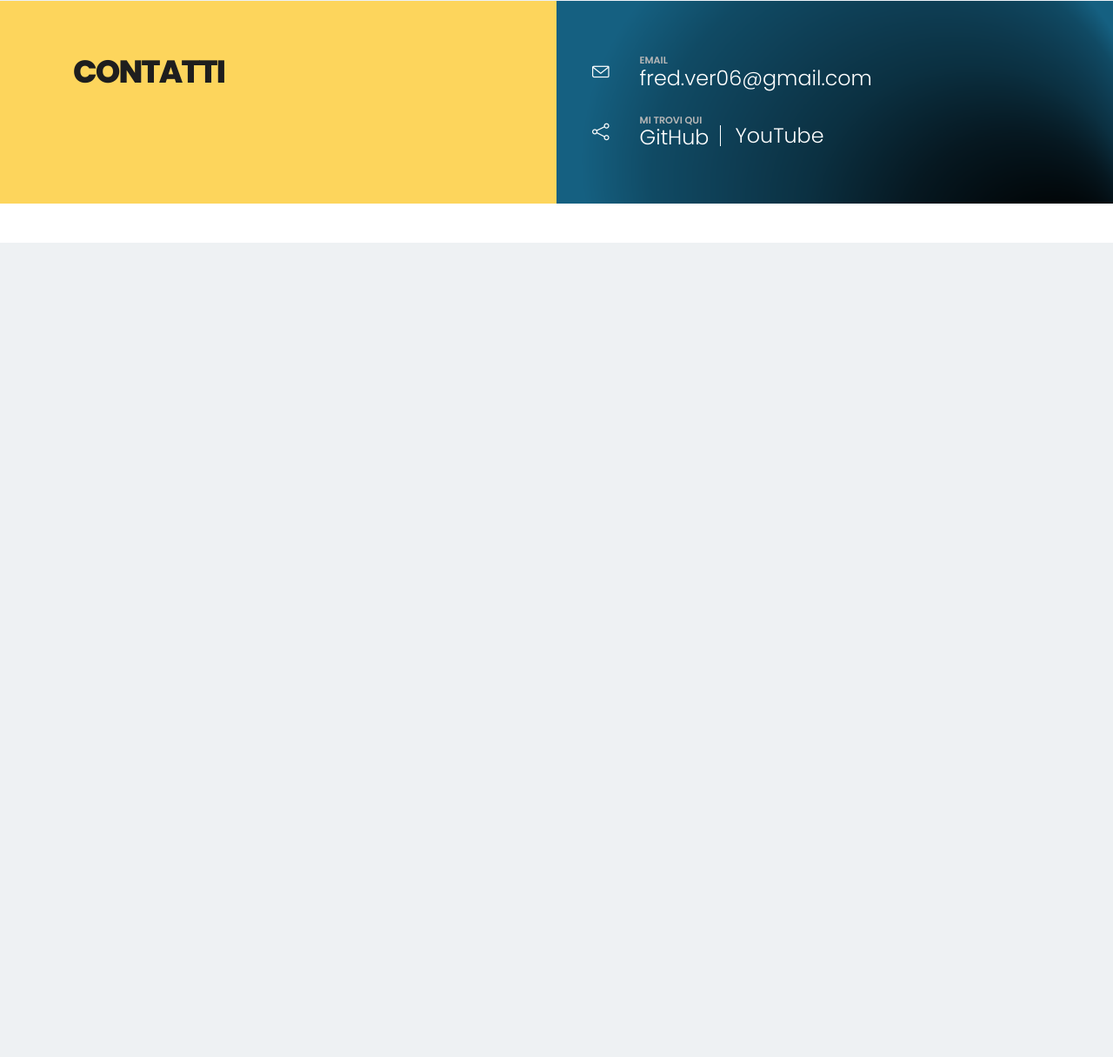
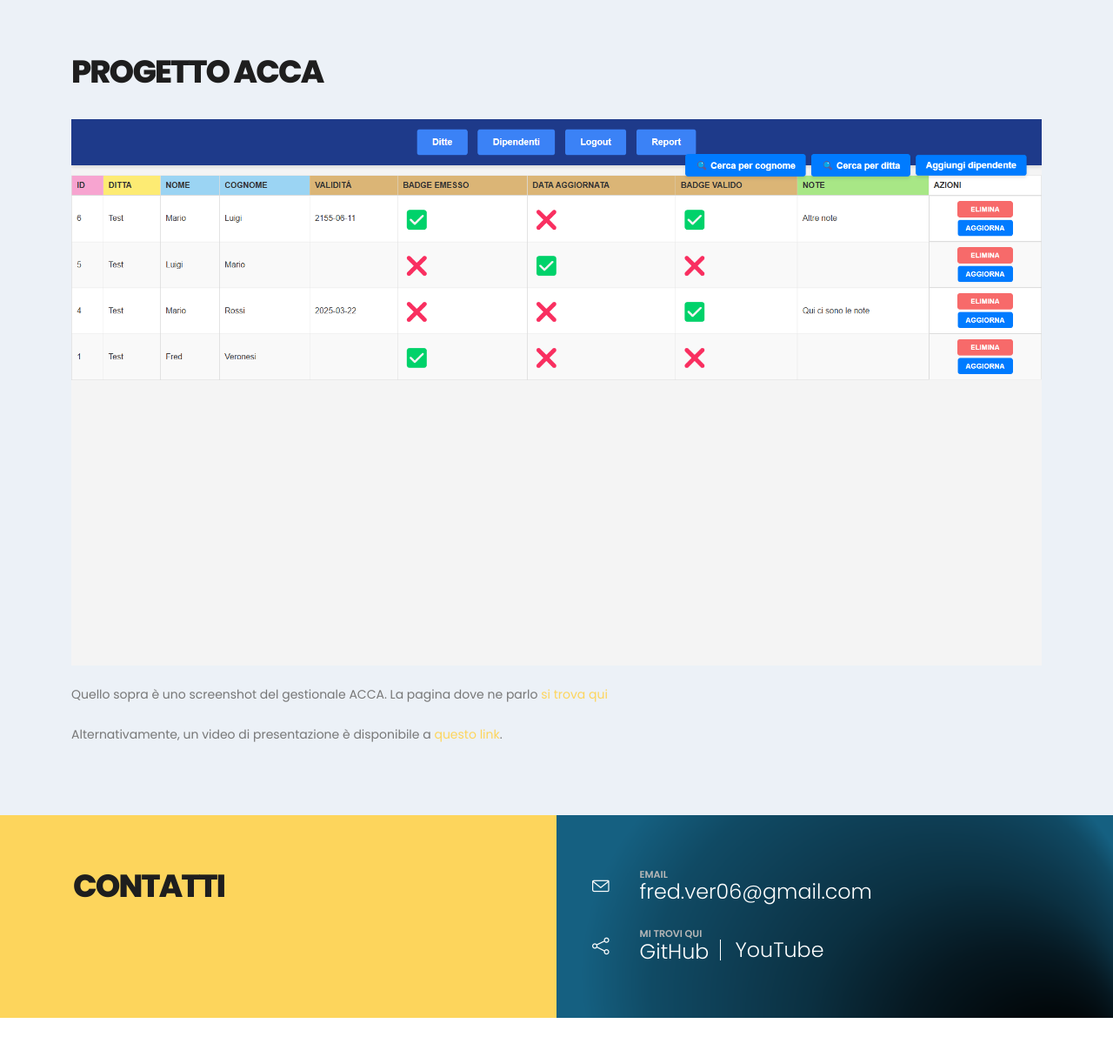
Before and after one commit to fredneedsausername/personalsite, a Flask app: page / in a window 1280 px wide. Shown: the part 2496-3711 px from the top of the page at 87% size. Before the commit the page ends 2775 px from the top, so only its background shows below. Run offline with Flask 3, Linux system fonts and the light colour scheme; data that the repository does not hold is empty; parts of the project's set-up code (start-up, migrations or seed data) failed here and were passed over; some libraries are stand-ins or nearby versions.

Commit message:
Just have to add the links to the presentation video

```diff
--- a/static/css/other.css
+++ b/static/css/other.css
@@ -127,3 +127,9 @@
 .text-color-studente-presso {
     color: #878787;
 }
+
+.responsive-image {
+    width: 100%;
+    height: auto;
+    margin-bottom: 20px;
+}
--- a/templates/acca.html
+++ b/templates/acca.html
@@ -19,7 +19,7 @@
                     <p>Mi è stata commissionata la realizzazione di un gestionale per la gestione di accesso ai cantieri per un'azienda locale di subappaltazione operai.<p>
                     <p>Un video di presentazione è disponibile a <a href="INSERIRE LINK QUI">questo link</a>.</p>
                     <p>Il nome ACCA è una crasi di "accesso" e "cantieri".<p>
-                    <p>L'azienda conta circa 3900 dipendenti in circa 650 aziende supappaltate.</p>
+                    <p>L'azienda conta circa 3900 dipendenti in circa 650 aziende subappaltate.</p>
                     <p>L'azienda è all'avanguardia, e mi ha permesso di pubblicare tutto il codice con una licenza open source BSD 2 clause</p>
                     <br>
                     <h3 class="text-color-dark text-uppercase font-weight-extra-bold">Dettagli tecnici</h3>
--- a/templates/index.html
+++ b/templates/index.html
@@ -175,4 +175,16 @@
             </div>
         </div>
     </section>
+    <section id="" class="section section-secondary section-no-border m-0">
+        <div class="container">
+            <div class="row">
+                <div class="col">
+                    <h1 class="text-color-dark text-uppercase font-weight-extra-bold">Progetto ACCA</h1>
+                    <img src="{{ url_for('static', filename = 'img/screen-dipendente.png') }}" class="responsive-image" alt />
+                    <p>Quello sopra è uno screenshot del gestionale ACCA. La pagina dove ne parlo <a href="/acca">si trova qui</a></p>
+                    <p>Alternativamente, un video di presentazione è disponibile a <a href="INSERIRE LINK">questo link</a>.</p>
+                </div>
+            </div>
+        </div>
+    </section>
 {% endblock %}
```
